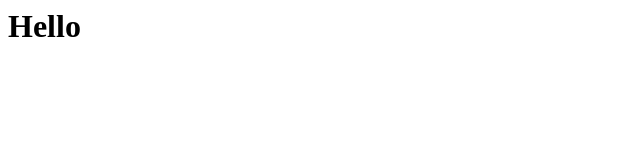
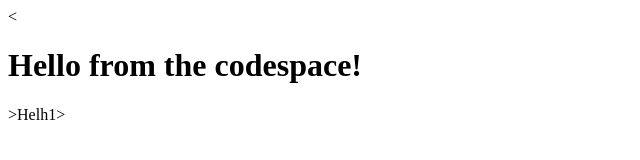
Before and after one commit to Wick987/skills-code-with-codespaces, a plain HTML site: page index.html in a window 1280 px wide. Shown: the whole page, without its empty margins (0-640 px from the left). Drawn offline with Linux system fonts and the light colour scheme.

Commit message:
Adding hello from the codespace!

```diff
--- a/index.html
+++ b/index.html
@@ -1,3 +1,3 @@
 <html>
-  <h1>Hello</h1>
+  <   <h1>Hello from the codespace!</h1>>Helh1>
 </html>
```
